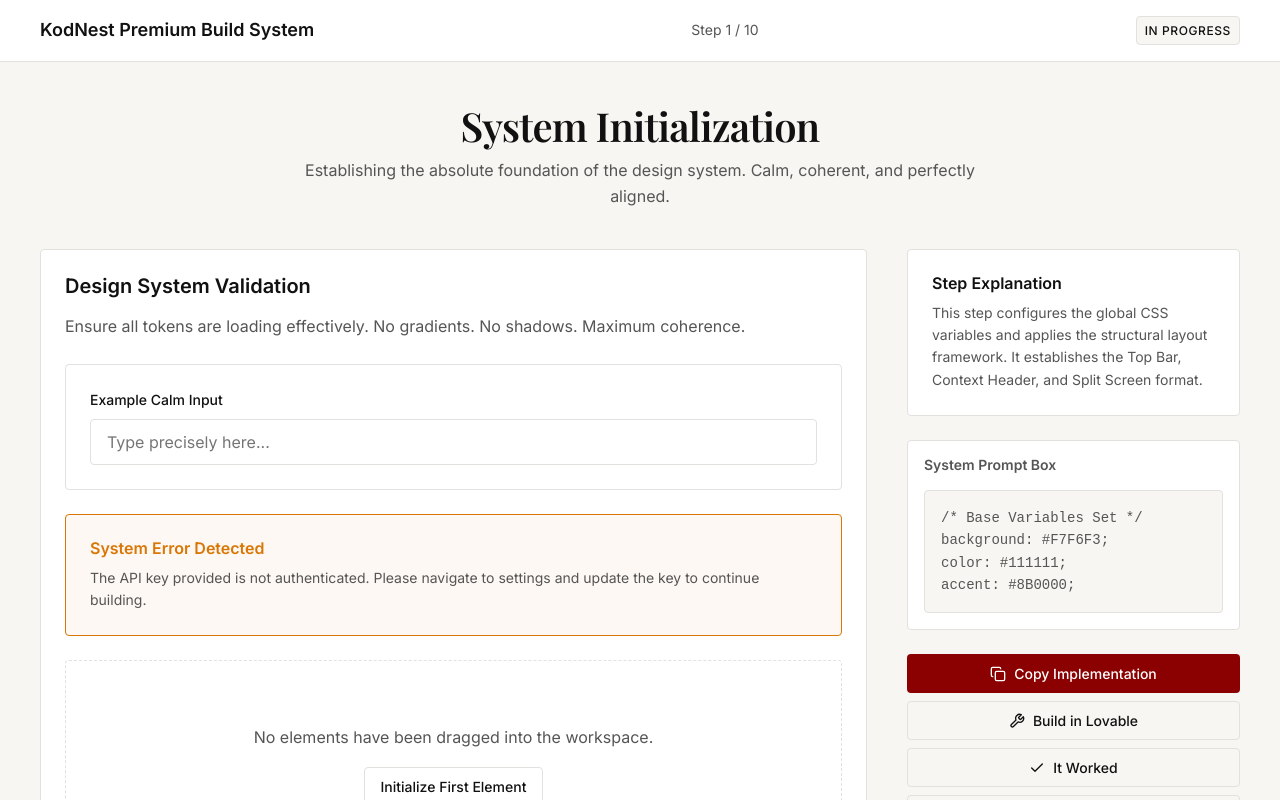
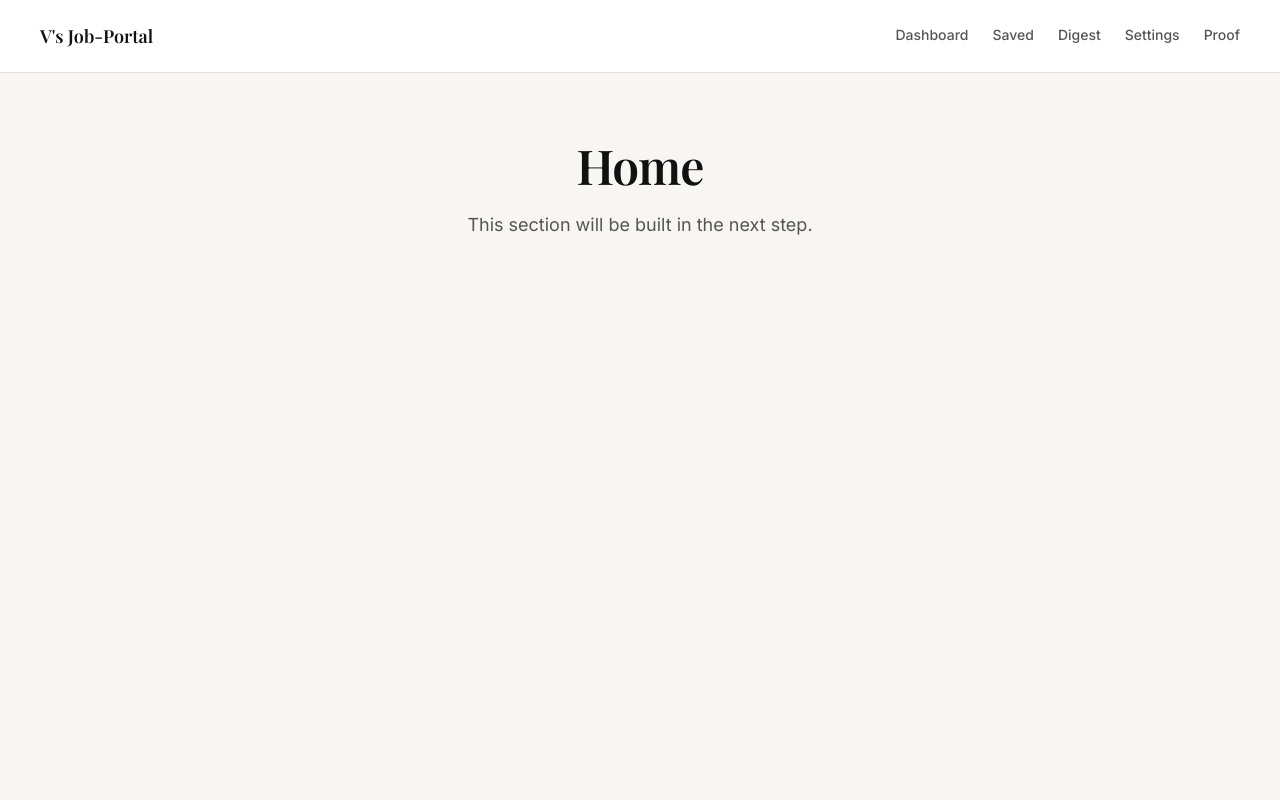
Before and after one commit to VISHALL089/V-s-Job-Portal, a React (Vite) app: page / in a window 1280 px wide. Shown: the top 800 px of the page. Built offline with nearby package versions, Linux system fonts and the light colour scheme.

Commit message:
feat: Add routing skeleton and placeholder pages

```diff
--- a/package.json
+++ b/package.json
@@ -12,7 +12,8 @@
   "dependencies": {
     "lucide-react": "^0.344.0",
     "react": "^18.2.0",
-    "react-dom": "^18.2.0"
+    "react-dom": "^18.2.0",
+    "react-router-dom": "^6.30.3"
   },
   "devDependencies": {
     "@types/react": "^18.2.66",
--- a/src/App.tsx
+++ b/src/App.tsx
@@ -1,116 +1,106 @@
-import React from 'react'
-import {
-    CheckCircle,
-    Copy,
-    Wrench,
-    Check,
-    XCircle,
-    Camera
-} from 'lucide-react'
+import { useState } from 'react'
+import { BrowserRouter, Routes, Route, NavLink, Outlet } from 'react-router-dom'
+import { Menu, X } from 'lucide-react'
 
-function App() {
+// Layout Component holding Top Nav
+const BaseLayout = () => {
+    const [isMobileMenuOpen, setIsMobileMenuOpen] = useState(false)
+
+    const toggleMenu = () => {
+        setIsMobileMenuOpen(!isMobileMenuOpen)
+    }
+
+    const closeMenu = () => {
+        setIsMobileMenuOpen(false)
+    }
+
+    const navLinks = [
+        { name: 'Dashboard', path: '/dashboard' },
+        { name: 'Saved', path: '/saved' },
+        { name: 'Digest', path: '/digest' },
+        { name: 'Settings', path: '/settings' },
+        { name: 'Proof', path: '/proof' },
+    ]
+
     return (
         <div className="layout-container">
-            {/* TOP BAR */}
             <header className="top-bar">
-                <div className="top-bar-title">KodNest Premium Build System</div>
-                <div className="top-bar-progress">Step 1 / 10</div>
-                <div className="status-badge">In Progress</div>
+                <div className="top-bar-left">
+                    <NavLink to="/" className="top-bar-title" onClick={closeMenu}>
+                        V's Job-Portal
+                    </NavLink>
+                </div>
+
+                {/* Desktop Navigation */}
+                <nav className="top-nav">
+                    {navLinks.map((link) => (
+                        <NavLink
+                            key={link.name}
+                            to={link.path}
+                            className={({ isActive }) => `nav-link ${isActive ? 'active' : ''}`}
+                        >
+                            {link.name}
+                        </NavLink>
+                    ))}
+                </nav>
+
+                {/* Mobile Hamburger Button */}
+                <button className="mobile-menu-btn" onClick={toggleMenu} aria-label="Toggle menu">
+                    {isMobileMenuOpen ? <X size={24} /> : <Menu size={24} />}
+                </button>
+
+                {/* Mobile Navigation */}
+                {isMobileMenuOpen && (
+                    <nav className="mobile-nav open">
+                        {navLinks.map((link) => (
+                            <NavLink
+                                key={link.name}
+                                to={link.path}
+                                className={({ isActive }) => `nav-link ${isActive ? 'active' : ''}`}
+                                onClick={closeMenu}
+                            >
+                                {link.name}
+                            </NavLink>
+                        ))}
+                    </nav>
+                )}
             </header>
 
-            {/* MAIN CONTENT */}
+            {/* Main Content Area populated by Routes */}
             <main className="main-content">
-                {/* CONTEXT HEADER */}
-                <div className="context-header">
-                    <h1>System Initialization</h1>
-                    <p style={{ margin: '0 auto' }}>
-                        Establishing the absolute foundation of the design system. Calm, coherent, and perfectly aligned.
-                    </p>
-                </div>
-
-                {/* WORKSPACE LAYOUT */}
-                <div className="workspace-layout">
-                    {/* PRIMARY WORKSPACE (70%) */}
-                    <section className="primary-workspace card">
-                        <h2 style={{ fontFamily: 'var(--font-body)', fontSize: '1.25rem' }}>Design System Validation</h2>
-                        <p>Ensure all tokens are loading effectively. No gradients. No shadows. Maximum coherence.</p>
-
-                        <div style={{ marginTop: 'var(--space-24)', padding: 'var(--space-24)', border: '1px solid var(--border-color)', borderRadius: 'var(--radius)' }}>
-                            <label className="input-label" htmlFor="demo-input">Example Calm Input</label>
-                            <input id="demo-input" className="input-field" type="text" placeholder="Type precisely here..." />
-                        </div>
-
-                        <div style={{ marginTop: 'var(--space-24)' }} className="error-state">
-                            <h3>System Error Detected</h3>
-                            <p style={{ margin: 0, fontSize: '0.875rem' }}>The API key provided is not authenticated. Please navigate to settings and update the key to continue building.</p>
-                        </div>
-
-                        <div style={{ marginTop: 'var(--space-24)' }} className="empty-state">
-                            <div>No elements have been dragged into the workspace.</div>
-                            <button className="btn btn-secondary" style={{ marginTop: 'var(--space-16)' }}>
-                                Initialize First Element
-                            </button>
-                        </div>
-                    </section>
-
-                    {/* SECONDARY PANEL (30%) */}
-                    <aside className="secondary-panel">
-                        <div className="card">
-                            <h3 style={{ fontFamily: 'var(--font-body)', fontSize: '1rem', marginBottom: 'var(--space-8)' }}>Step Explanation</h3>
-                            <p style={{ fontSize: '0.875rem', marginBottom: 0 }}>
-                                This step configures the global CSS variables and applies the structural layout framework. It establishes the Top Bar, Context Header, and Split Screen format.
-                            </p>
-                        </div>
-
-                        <div className="card" style={{ padding: 'var(--space-16)' }}>
-                            <h3 style={{ fontFamily: 'var(--font-body)', fontSize: '0.875rem', color: 'var(--text-secondary)' }}>System Prompt Box</h3>
-                            <div className="prompt-box">
-                                {`/* Base Variables Set */\nbackground: #F7F6F3;\ncolor: #111111;\naccent: #8B0000;`}
-                            </div>
-                        </div>
-
-                        <div className="utility-buttons">
-                            <button className="btn btn-primary" style={{ width: '100%' }}>
-                                <Copy size={16} /> Copy Implementation
-                            </button>
-                            <button className="btn btn-secondary" style={{ width: '100%' }}>
-                                <Wrench size={16} /> Build in Lovable
-                            </button>
-                            <button className="btn btn-secondary" style={{ width: '100%' }}>
-                                <Check size={16} /> It Worked
-                            </button>
-                            <button className="btn btn-secondary" style={{ width: '100%' }}>
-                                <XCircle size={16} /> Error
-                            </button>
-                            <button className="btn btn-secondary" style={{ width: '100%' }}>
-                                <Camera size={16} /> Add Screenshot
-                            </button>
-                        </div>
-                    </aside>
-                </div>
+                <Outlet />
             </main>
-
-            {/* PROOF FOOTER */}
-            <footer className="proof-footer">
-                <label className="checkbox-item">
-                    <input type="checkbox" defaultChecked />
-                    <CheckCircle size={14} color="var(--success-color)" /> UI Built
-                </label>
-                <label className="checkbox-item">
-                    <input type="checkbox" defaultChecked />
-                    <CheckCircle size={14} color="var(--success-color)" /> Logic Working
-                </label>
-                <label className="checkbox-item">
-                    <input type="checkbox" />
-                    <CheckCircle size={14} /> Test Passed
-                </label>
-                <label className="checkbox-item">
-                    <input type="checkbox" />
-                    <CheckCircle size={14} /> Deployed
-                </label>
-            </footer>
         </div>
     )
 }
 
+// Reusable Placeholder Page Component
+const PlaceholderPage = ({ title }: { title: string }) => {
+    return (
+        <div className="placeholder-page">
+            <h1 className="placeholder-heading">{title}</h1>
+            <p className="placeholder-subtext">This section will be built in the next step.</p>
+        </div>
+    )
+}
+
+function App() {
+    return (
+        <BrowserRouter>
+            <Routes>
+                <Route path="/" element={<BaseLayout />}>
+                    <Route index element={<PlaceholderPage title="Home" />} />
+                    <Route path="dashboard" element={<PlaceholderPage title="Dashboard" />} />
+                    <Route path="saved" element={<PlaceholderPage title="Saved Jobs" />} />
+                    <Route path="digest" element={<PlaceholderPage title="Daily Digest" />} />
+                    <Route path="settings" element={<PlaceholderPage title="Settings" />} />
+                    <Route path="proof" element={<PlaceholderPage title="System Proof" />} />
+                    {/* Catch-all for unmatched routes */}
+                    <Route path="*" element={<PlaceholderPage title="404 - Not Found" />} />
+                </Route>
+            </Routes>
+        </BrowserRouter>
+    )
+}
+
 export default App
--- a/src/index.css
+++ b/src/index.css
@@ -41,7 +41,12 @@ body {
   -webkit-font-smoothing: antialiased;
 }
 
-h1, h2, h3, h4, h5, h6 {
+h1,
+h2,
+h3,
+h4,
+h5,
+h6 {
   font-family: var(--font-heading);
   color: var(--text-primary);
   font-weight: 600;
@@ -71,42 +76,136 @@ p {
   display: flex;
   justify-content: space-between;
   align-items: center;
-  padding: var(--space-16) var(--space-40);
+  padding: 0 var(--space-40);
   background-color: var(--surface-color);
   border-bottom: 1px solid var(--border-color);
+  min-height: 72px;
+  position: relative;
+}
+
+.top-bar-left {
+  display: flex;
+  align-items: center;
 }
 
 .top-bar-title {
   font-weight: 600;
   font-size: 1.125rem;
+  font-family: var(--font-heading);
+  text-decoration: none;
+  color: var(--text-primary);
 }
 
-.top-bar-progress {
+.top-nav {
+  display: flex;
+  gap: var(--space-24);
+  height: 100%;
+}
+
+.nav-link {
+  display: flex;
+  align-items: center;
+  text-decoration: none;
   color: var(--text-secondary);
   font-size: 0.875rem;
+  font-weight: 500;
+  height: 72px;
+  border-bottom: 2px solid transparent;
+  transition: all var(--transition);
 }
 
-.status-badge {
-  padding: 4px var(--space-8);
-  border-radius: var(--radius);
-  font-size: 0.75rem;
-  font-weight: 500;
-  text-transform: uppercase;
-  letter-spacing: 0.05em;
-  background-color: var(--bg-color);
-  border: 1px solid var(--border-color);
+.nav-link:hover {
+  color: var(--text-primary);
+}
+
+.nav-link.active {
+  color: var(--text-primary);
+  border-bottom-color: var(--accent-color);
+}
+
+.mobile-menu-btn {
+  display: none;
+  background: none;
+  border: none;
+  cursor: pointer;
+  color: var(--text-primary);
+  padding: var(--space-8);
+}
+
+.mobile-nav {
+  display: none;
+  flex-direction: column;
+  position: absolute;
+  top: 72px;
+  left: 0;
+  right: 0;
+  background-color: var(--surface-color);
+  border-bottom: 1px solid var(--border-color);
+  padding: var(--space-16) var(--space-40);
+  z-index: 10;
+}
+
+.mobile-nav.open {
+  display: flex;
+  /* overridden by media query */
+}
+
+.mobile-nav .nav-link {
+  height: auto;
+  padding: var(--space-16) 0;
+  border-bottom: none;
+}
+
+.mobile-nav .nav-link.active {
+  color: var(--accent-color);
+  font-weight: 600;
+}
+
+@media (max-width: 768px) {
+  .top-bar {
+    padding: 0 var(--space-24);
+  }
+
+  .top-nav {
+    display: none;
+  }
+
+  .mobile-menu-btn {
+    display: block;
+  }
+
+  .mobile-nav {
+    padding: var(--space-16) var(--space-24);
+  }
 }
 
 .main-content {
   flex: 1;
   display: flex;
   flex-direction: column;
-  padding: var(--space-40);
+  padding: var(--space-64) var(--space-40);
   max-width: 1400px;
   margin: 0 auto;
   width: 100%;
 }
 
+.placeholder-page {
+  text-align: center;
+  max-width: 800px;
+  margin: 0 auto;
+}
+
+.placeholder-heading {
+  font-size: 3rem;
+  margin-bottom: var(--space-16);
+}
+
+.placeholder-subtext {
+  font-size: 1.125rem;
+  color: var(--text-secondary);
+}
+
+/* Original components */
 .context-header {
   margin-bottom: var(--space-40);
   text-align: center;
@@ -123,11 +222,13 @@ p {
 }
 
 .primary-workspace {
-  flex: 7; /* 70% width */
+  flex: 7;
+  /* 70% width */
 }
 
 .secondary-panel {
-  flex: 3; /* 30% width */
+  flex: 3;
+  /* 30% width */
   display: flex;
   flex-direction: column;
   gap: var(--space-24);
@@ -143,7 +244,23 @@ p {
   align-items: center;
 }
 
-/* Components */
+@media (max-width: 768px) {
+  .workspace-layout {
+    flex-direction: column;
+  }
+
+  .primary-workspace,
+  .secondary-panel {
+    width: 100%;
+    flex: none;
+  }
+
+  .proof-footer {
+    flex-direction: column;
+    align-items: flex-start;
+  }
+}
+
 .card {
   background-color: var(--surface-color);
   border: 1px solid var(--border-color);
```
Also changed, not shown: 1 other file (tests, documents, lock files or other folders).
